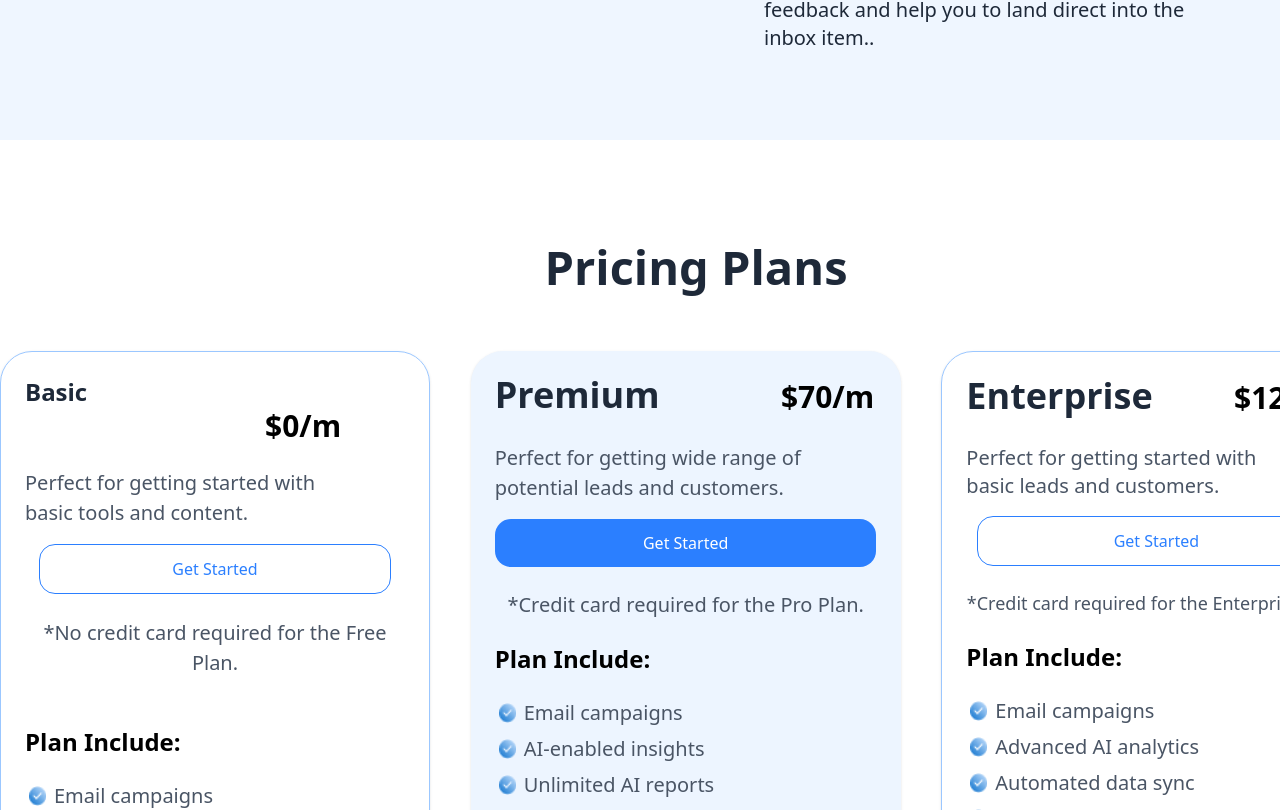
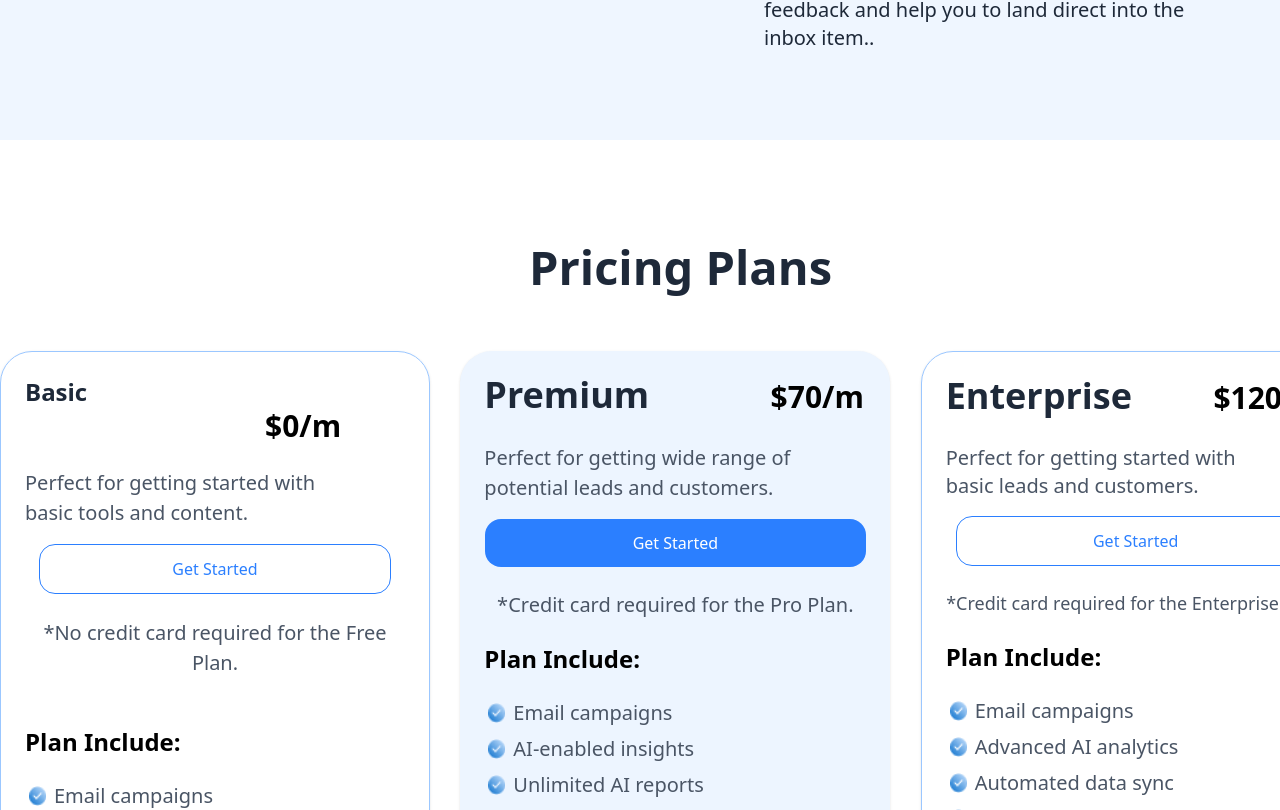
Before and after one commit to CoderGitin/autoware_testfile, a Next.js app: page / in a window 1280 px wide. Shown: the part 2450-3260 px from the top of the page. Built offline with nearby package versions, Linux system fonts and the light colour scheme.

Commit message:
Update price file 1.0.4

```diff
--- a/src/app/components/price.tsx
+++ b/src/app/components/price.tsx
@@ -197,7 +197,7 @@ export default function PricingPage() {
         </div>
       </section>
       {/* Pricing Plans */}
-      <section className="py-13 pr-2 mx-15 ml-0 mr-4">
+      <section className="py-13 pr-2  mr-[47px] ml-0">
         <div className="max-w-7xl mx-auto text-center">
         <h2 className="text-[47px] pl-34 pt-5 mb-12 mt-5 font-semibold ">
           Pricing Plans
```
